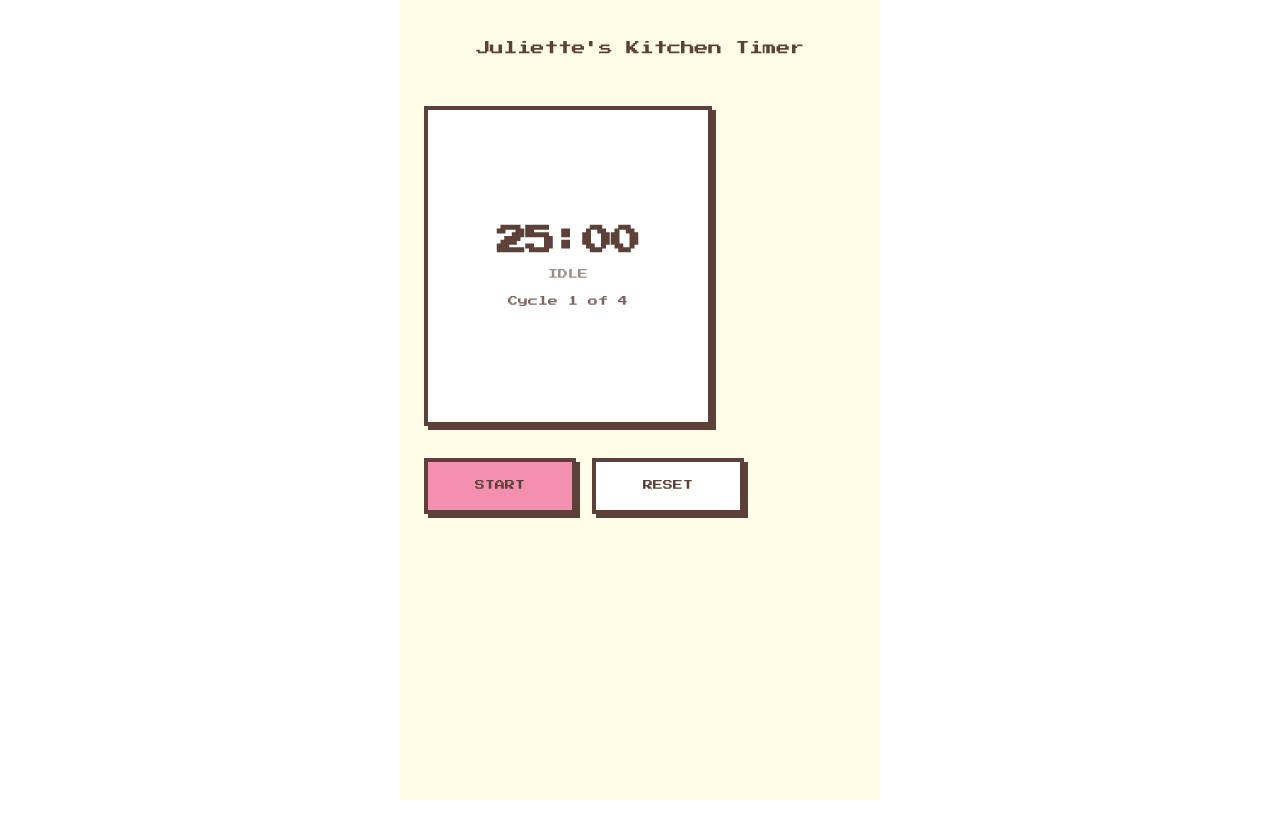
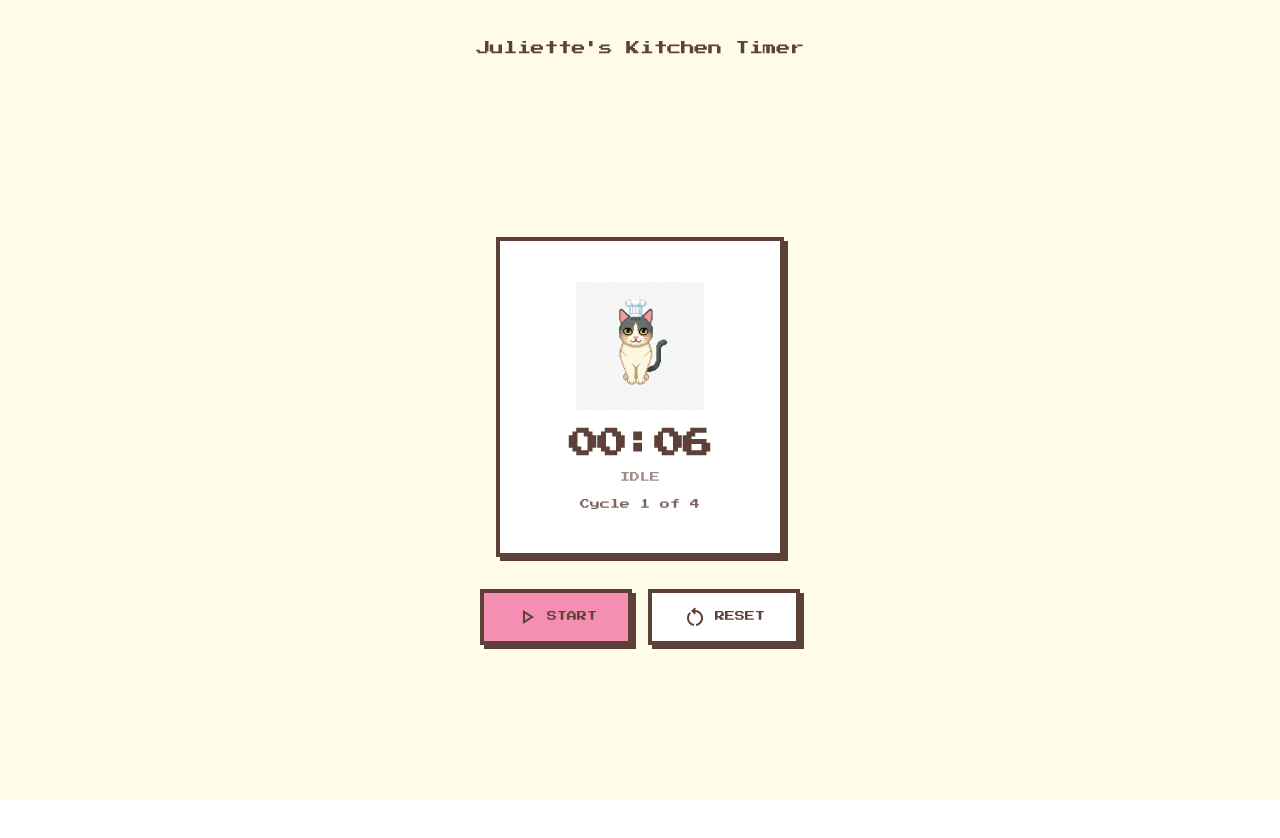
Before and after one commit to lelox028/Juliette-s-Kitchen-Timer, a React (Vite) app in the folder juliette-kitchen-timer/: page / in a window 1280 px wide. Shown: the top 838 px of the page. Built offline with nearby package versions, Linux system fonts and the light colour scheme.

Commit message:
Added controls component and character placeholder

```diff
--- a/juliette-kitchen-timer/components/Controls.jsx
+++ b/juliette-kitchen-timer/components/Controls.jsx
@@ -0,0 +1,24 @@
+
+
+export default function Controls({ timer }) {
+    return (
+        <div className="flex w-full gap-4 max-w-xs">
+            <button
+                onClick={timer.start}
+                className="flex-1 h-14 bg-pixel-pink border-4 border-pixel-brown text-pixel-brown font-pixel text-[10px] shadow-[4px_4px_0px_0px_rgba(93,64,55,1)] active:translate-y-1 active:shadow-none transition-all flex items-center justify-center gap-2"
+            >
+                <span className="material-symbols-outlined">play_arrow</span>
+
+                START
+            </button>
+
+            <button
+                onClick={timer.reset}
+                className="flex-1 h-14 bg-white border-4 border-pixel-brown text-pixel-brown font-pixel text-[10px] shadow-[4px_4px_0px_0px_rgba(93,64,55,1)] active:translate-y-1 active:shadow-none transition-all flex items-center justify-center gap-2"
+            >
+                <span className="material-symbols-outlined">restart_alt</span>
+                RESET
+            </button>
+        </div>
+    )
+}
--- a/juliette-kitchen-timer/components/Timer.jsx
+++ b/juliette-kitchen-timer/components/Timer.jsx
@@ -4,6 +4,7 @@ export default function Timer({ pomodoro, config }) {
     return (
         <div className="relative w-72 h-80 flex flex-col items-center justify-center border-4 border-pixel-brown bg-white shadow-[4px_4px_0px_0px_rgba(93,64,55,1)]">
             {/* juliette component */}
+            <div className="w-32 h-32 mb-4 bg-center bg-no-repeat bg-contain" data-alt="Cute pixel art cat chef wearing a small white hat" style={{backgroundImage: "url('../assets/img/cat.png')"}}></div>
             <div className="flex flex-col items-center gap-2">
                 <span className="text-3xl font-bold text-pixel-brown tracking-tighter">
                     {formatTime(pomodoro.remainingTime)}
--- a/juliette-kitchen-timer/pages/Home.jsx
+++ b/juliette-kitchen-timer/pages/Home.jsx
@@ -1,20 +1,22 @@
 import usePomodoroTimer from "../hooks/usePomodoroTimer"
 import formatTime from "../utils/formatTime"
 import Timer from "../components/Timer"
+import Controls from "../components/Controls"
 import { useState } from "react"
 
 export default function Home() {
 
     const [config, setConfig] = useState({
-        workDuration: 30 * 60,
-        shortBreakDuration: 5 * 60,
-        longBreakDuration: 15 * 60,
+        focusDuration: 0.1 * 60,
+        shortBreakDuration: 0.1 * 60,
+        longBreakDuration: 0.1 * 60,
         cyclesBeforeLongBreak: 4
     })
     const timer = usePomodoroTimer(config)
     console.log(timer)
 
     return (
+        <div className="bg-background-light font-pixel text-pixel-brown min-h-screen flex flex-col items-center">
             <div className="relative flex h-auto min-h-screen w-full max-w-[480px] flex-col bg-background-light overflow-x-hidden p-6 gap-8 mx-auto font-pixel">
 
                 <header className="flex items-center justify-center py-4">
@@ -22,23 +24,13 @@ export default function Home() {
                         Juliette's Kitchen Timer
                     </h1>
                 </header>
+                <main className="flex flex-col items-center gap-8 flex-grow justify-center">
+
 
                     <Timer pomodoro={timer} config={config} />
 
-            <div className="flex w-full gap-4 max-w-xs">
-                <button
-                    onClick={timer.start}
-                    className="flex-1 h-14 bg-pixel-pink border-4 border-pixel-brown text-pixel-brown font-pixel text-[10px] shadow-[4px_4px_0px_0px_rgba(93,64,55,1)] active:translate-y-1 active:shadow-none transition-all"
-                >
-                    START
-                </button>
-
-                <button
-                    onClick={timer.reset}
-                    className="flex-1 h-14 bg-white border-4 border-pixel-brown text-pixel-brown font-pixel text-[10px] shadow-[4px_4px_0px_0px_rgba(93,64,55,1)] active:translate-y-1 active:shadow-none transition-all"
-                >
-                    RESET
-                </button>
+                    <Controls timer={timer} />
+                </main>
             </div>
         </div>
     )
```
Also changed, not shown: juliette-kitchen-timer/assets/img/cat.png (added), 1 other file (tests, documents, lock files or other folders). Lines whose indentation alone changed are shown as unchanged.
